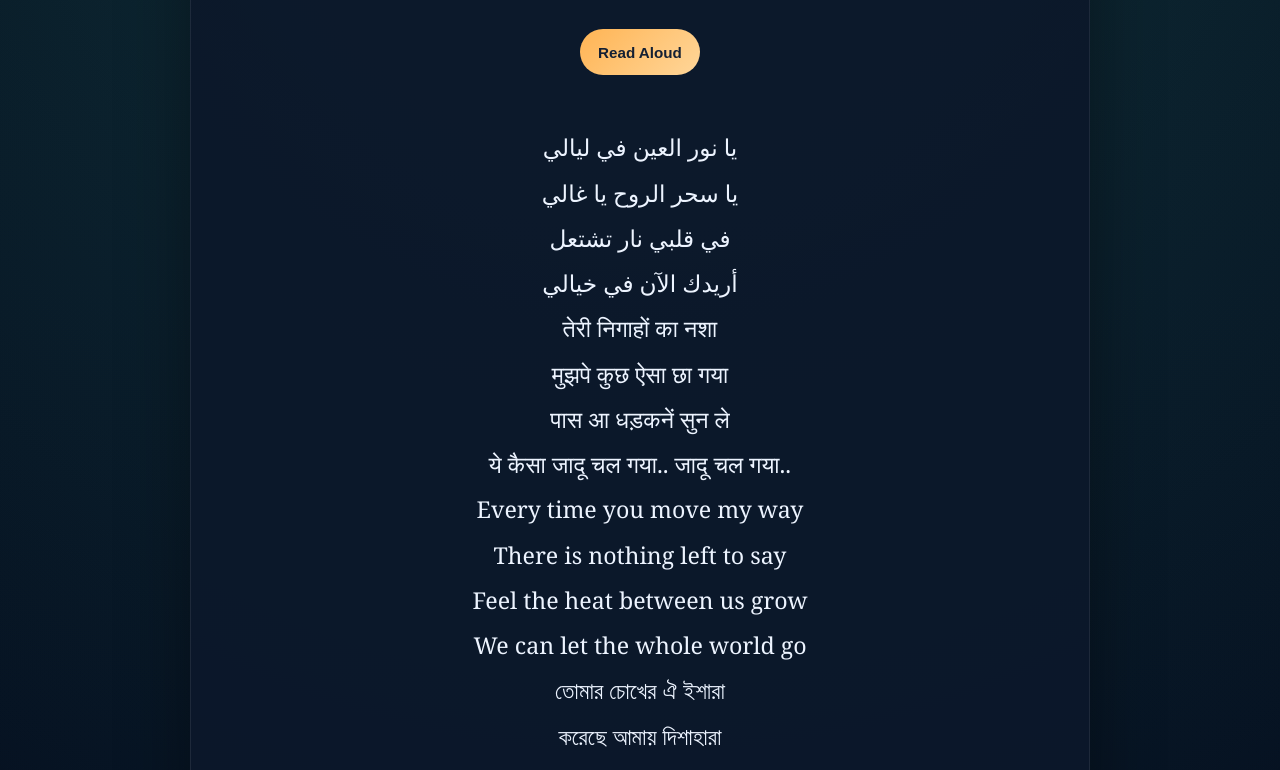
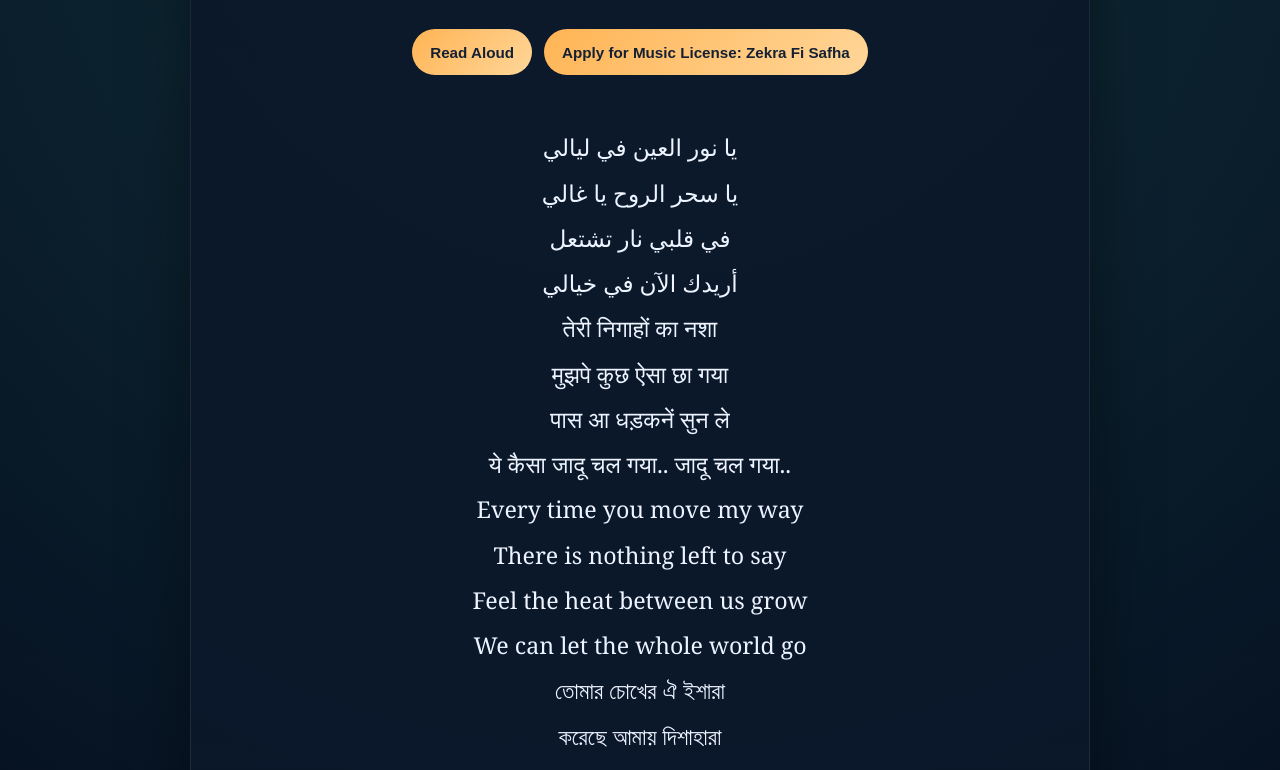
Before and after one commit to ImAbuSayed/zekra-fi-safha, a plain HTML site: page index.html in a window 1280 px wide. Shown: the part 227-997 px from the top of the page. Drawn offline with Linux system fonts and the light colour scheme.

Commit message:
feat: update song page

```diff
--- a/index.html
+++ b/index.html
@@ -273,7 +273,8 @@
             flex-wrap: wrap;
         }
         .control-btn,
-        .btn-speak {
+        .btn-speak,
+        .btn-license {
             border: 0;
             border-radius: 999px;
             padding: 12px 18px;
@@ -287,11 +288,13 @@
             transition: transform 0.2s ease, box-shadow 0.2s ease, border-color 0.2s ease;
         }
         .control-btn:hover,
-        .btn-speak:hover {
+        .btn-speak:hover,
+        .btn-license:hover {
             transform: translateY(-1px);
             box-shadow: 0 12px 24px rgba(0, 0, 0, 0.18);
         }
-        .btn-speak {
+        .btn-speak,
+        .btn-license {
             background: linear-gradient(135deg, var(--accent), #ffd699);
             color: #142033;
         }
@@ -534,6 +537,7 @@
 
         <div class="controls">
             <button class="btn-speak" id="speakBtn" title="Read the lyrics aloud"><span id="speakText">Read Aloud</span></button>
+            <a href="https://music.abusayed.com.bd/Licensing/" class="btn-license" title="Get licensing for this song" target="_blank">Apply for Music License: Zekra Fi Safha</a>
 
         </div>
         <br>
```
